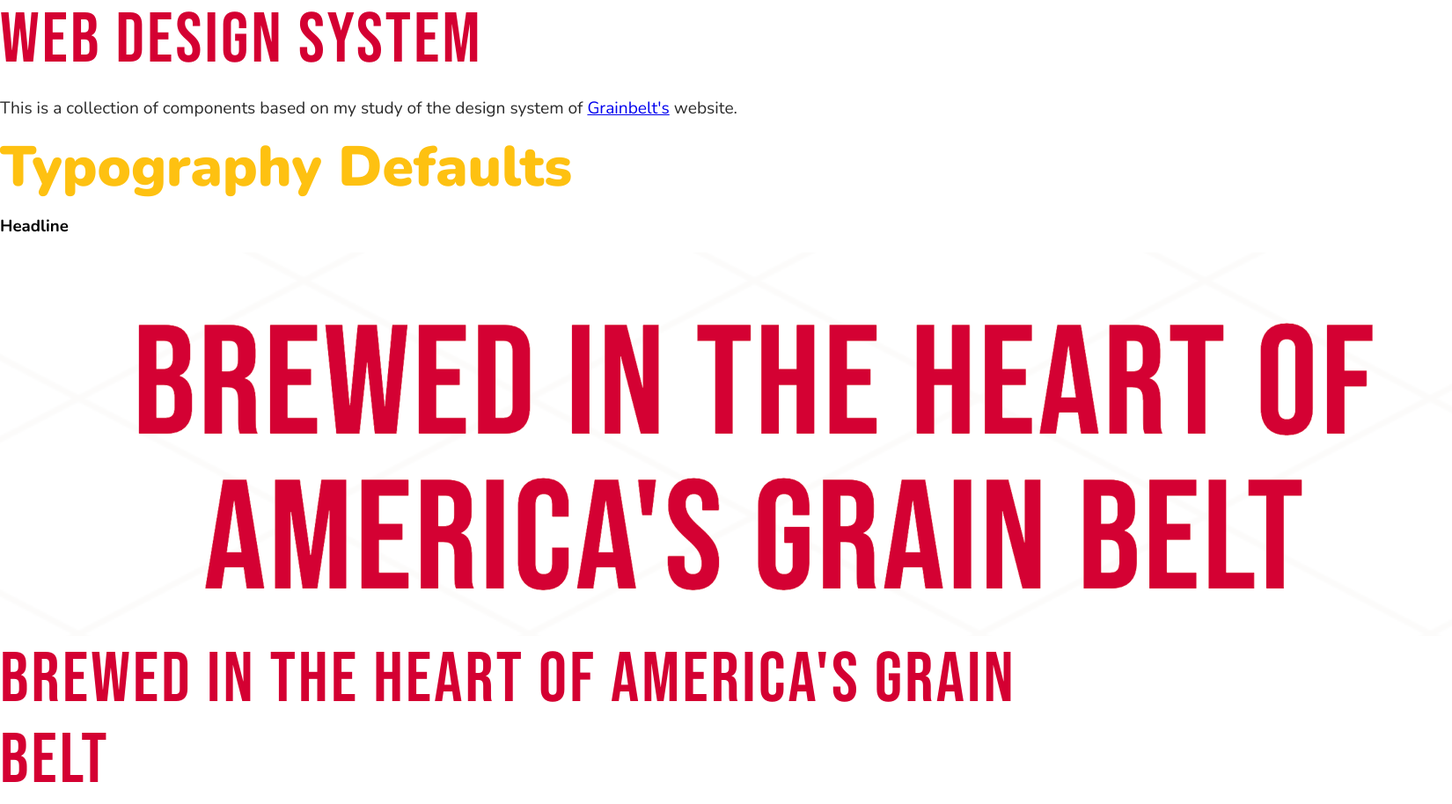
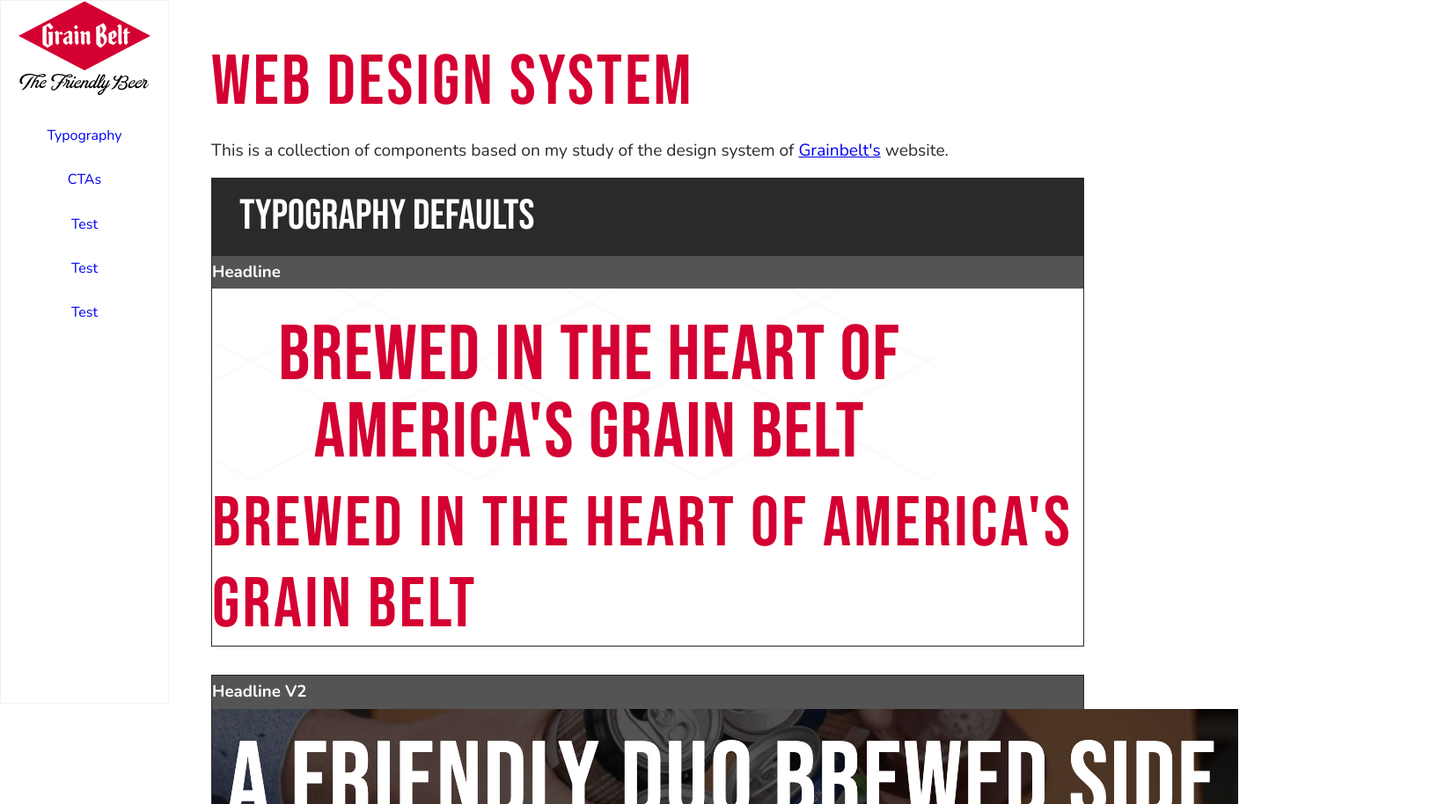
Before and after one commit to tkapustka/mcad-grainbelt-casestudy, a plain HTML site: page components/index.html in a window 1280 px wide. Shown: the top 914 px of the page at 88% size, 1650 px wide, since content can reach past the window. Drawn offline with nearby package versions, Linux system fonts and the light colour scheme.

Commit message:
COMPONENTS - adding nav and case study style

```diff
--- a/components/index.html
+++ b/components/index.html
@@ -15,11 +15,26 @@
 
     <link rel="stylesheet" href="/css/styles.css">
 </head>
+
+<nav class="nav">
+    <div class="nav_side">
+        <img src="/img/logos/logo-grainbelt.svg" alt="grainbelt logo">
+        <a href="#typography">Typography</a>
+        <a href="#ctas">CTAs</a>
+        <a href="#">Test</a>
+        <a href="#">Test</a>
+        <a href="#">Test</a>
+    </div>
+</nav>
+
+
 <body>
     <h1>Web design system</h1>
     <p>This is a collection of components based on my study of the design system of <a href="https://www.grainbelt.com/" target="_blank">Grainbelt's</a> website.</p>
 
-    <h9>Typography Defaults</h9>
+    <div class="component_title">
+        <h9 id="typography">Typography Defaults</h9>
+    </div>
 
     <article class="component">
         <h3 class="component_name">Headline</h3>
@@ -40,11 +55,9 @@
             src="/components/img/home_page/2_info/info_hero_text_headline.png"
             alt="headline">
 
-        <div class="h2_bg">
             <div class="component_code">
                 <h2>A friendly duo brewed side by side in New Ulm, MN</h2>
             </div>
-        </div>
     </article>
 
     <article class="component">
@@ -59,7 +72,9 @@
         </div>
     </article>
 
-    <h9>CTAs</h9>
+    <div class="component_title">
+        <h9 id="ctas">CTAs</h9>
+    </div>
 
     <article class="component">
         <h3 class="component_name">Main CTA</h3>
--- a/css/styles.css
+++ b/css/styles.css
@@ -5,6 +5,7 @@
   --yellow: #fec111;
   --white: #ffffff;
   --gray: #2a2a2a;
+  --light_gray: #545454;
 }
 
 @import 'normalize.css';
@@ -16,9 +17,40 @@ html {
   box-sizing: inherit;
 }
 
+/* nav sidebar */
+.nav {
+  position: fixed;
+  left: 0;
+  top: 0;
+  width: 15%;
+  height: 100vh;
+  box-sizing: border-box;
+  border: 1px solid #f1f1f1;
+  background-color: var(--white);
+}
+
+.nav_side {
+  text-align: center;
+}
+
+.nav a{
+  display: block;
+  text-decoration: none;
+  padding-top: 2rem;
+}
+
+.nav img {
+  width: 100%;
+  max-width: 150px;
+  height: auto;
+}
+
 body {
+  margin-left: 15%;
   font-family: var(--font-sans-serif);
+  padding: 3rem;
 }
+
 
 h1 {
   font-family: var(--font-block);
@@ -35,11 +67,15 @@ h2 {
   font-size: 3.5rem;
   letter-spacing: .2rem;
   font-weight: normal;
+  background-color: var(--gray);
+  padding: 1rem;
+  width: fit-content;
 }
 
-.h2_bg {
-  background-color: var(--gray);
+h3 {
+  margin: 0;
 }
+
 
 p {
   font-family: var(--font-sans-serif);
@@ -89,8 +125,27 @@ p {
   gap: .5rem;
 }
 
+/* component titles */
+
 h9 {
-  font-size: 4rem;
-  color: var(--yellow);
-  font-weight: 900;
+  font-size: 3rem;
+  color: var(--white);
+  font-family: var(--font-block);
+  margin-left: 2rem;
 }
+
+.component_title {
+  background-color: var(--gray);
+  padding: 1rem 0rem;
+}
+
+.component {
+  border: 1px solid var(--gray);
+  margin-bottom: 2rem;
+}
+
+.component_name {
+  background-color: var(--light_gray);
+  color: var(--white);
+  padding: .5rem 0rem;
+}
```
Also changed, not shown: img/logos/bg-diamonds-gold.png (added), img/logos/logo-grainbelt.svg (added). Lines whose indentation alone changed are shown as unchanged.
